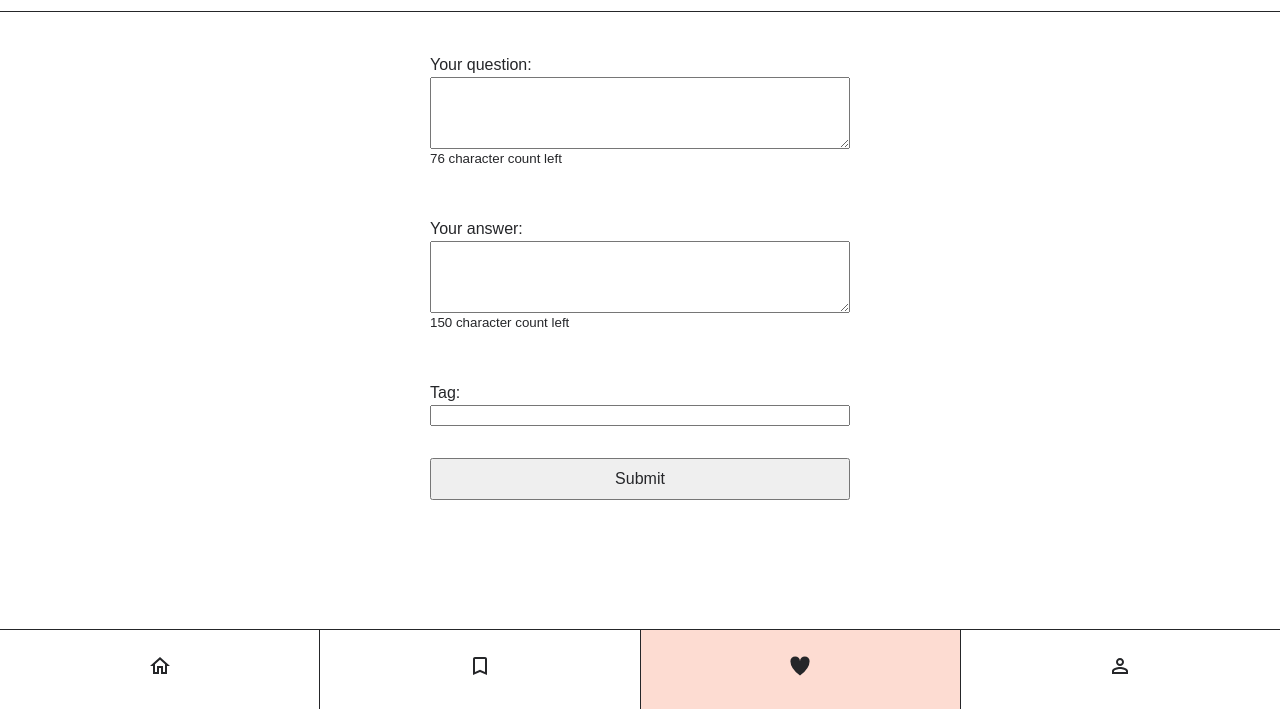
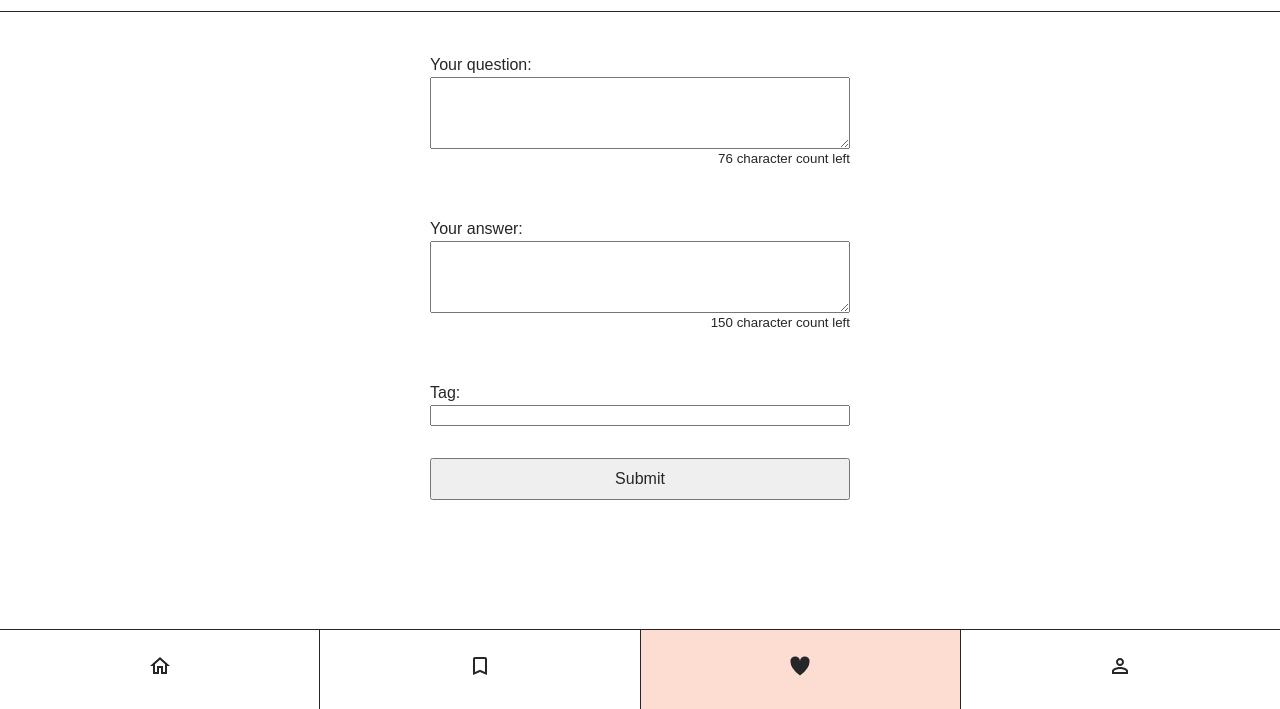
Before and after one commit to Nika1301/Recap-Project-2, a website: page form.html in a window 1280 px wide. Shown: the part 91-800 px from the top of the page. Drawn offline with Linux system fonts and the light colour scheme.

Commit message:
Added styles changes

```diff
--- a/components/form/form.css
+++ b/components/form/form.css
@@ -91,3 +91,7 @@ article > ul > li {
   border-radius: 4px;
   padding: 0 5px;
 }
+
+small {
+  text-align: right;
+}
```
